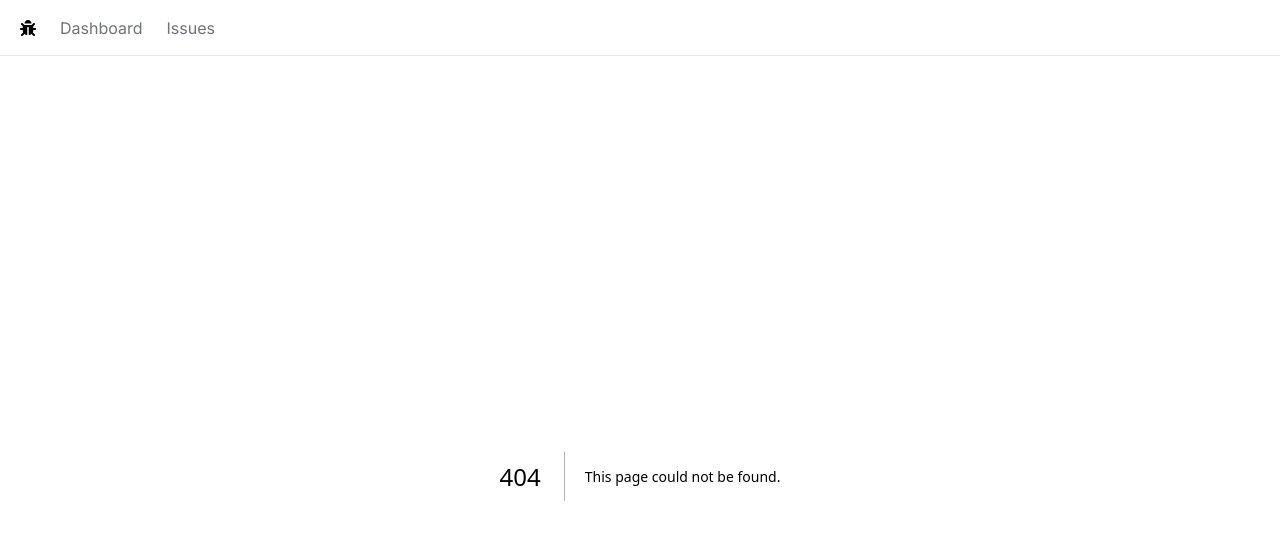
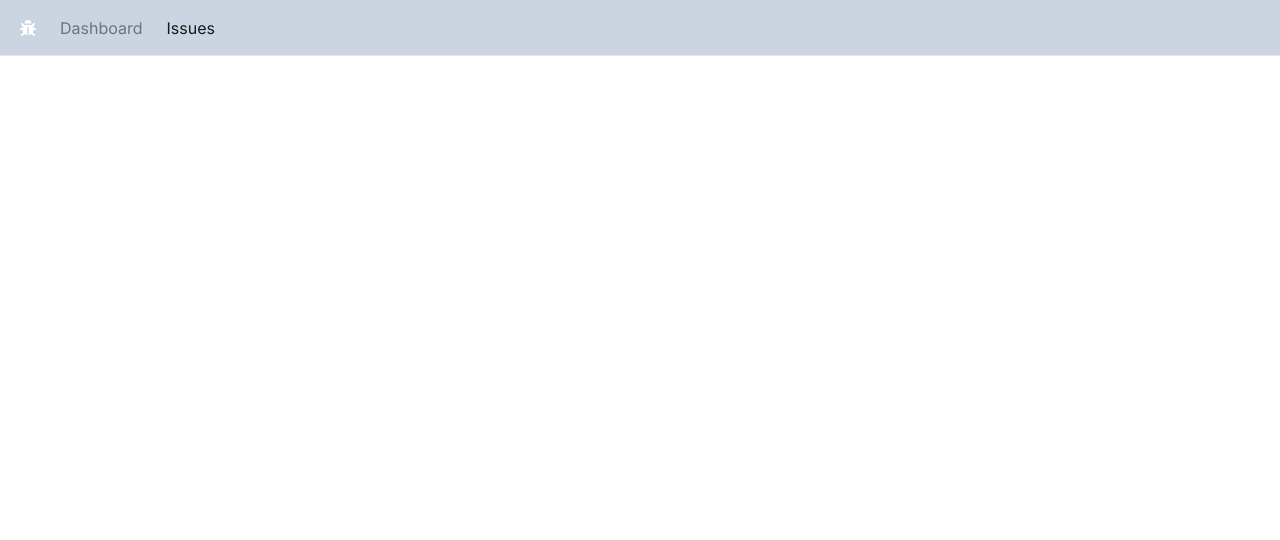
Before and after one commit to StanoievDragan/issue-tracker, a Next.js app: page /issues in a window 1280 px wide. Before the commit this address had no page. Shown: the top 540 px of the page. Built offline with nearby package versions, Linux system fonts and the light colour scheme.

Commit message:
style link navbar

```diff
--- a/app/NavBar.tsx
+++ b/app/NavBar.tsx
@@ -1,18 +1,30 @@
+'use client';
 import React from 'react';
 import Link from "next/link";
-import { FaBug } from "react-icons/fa";
+import {FaBug} from "react-icons/fa";
+import {usePathname} from "next/navigation";
+import classNames from "classnames";
 
 const NavBar = () => {
+    const currentPath = usePathname();
+
+
     const links = [
-        { label: 'Dashboard', href: '/'},
-        { label: 'Issues', href: '/issues'},
+        {label: 'Dashboard', href: '/'},
+        {label: 'Issues', href: '/issues'},
     ]
 
     return (
-        <nav className={"flex space-x-6 border-b mb-5 px-5 h-14 items-center"}>
-            <Link href={'/'}><FaBug /></Link>
+        <nav className={"flex space-x-6 border-b mb-5 px-5 h-14 items-center bg-slate-300"}>
+            <Link href={'/'}><FaBug/></Link>
             <ul className={"flex space-x-6"}>
-                {links.map(link => <Link key={link.href} className={"text-zinc-500 hover:text-zinc-800 transition-colors"} href={link.href}>{link.label}</Link>)}
+                {links.map(link => <Link key={link.href}
+                                         className={classNames({
+                                             'text-zinc-900': link.href == currentPath,
+                                             'text-zinc-500': link.href !== currentPath,
+                                             'hover:text-zinc-800 transition-colors': true
+                                         })}
+                                         href={link.href}>{link.label}</Link>)}
             </ul>
         </nav>
     );
--- /dev/null
+++ b/app/issues/page.tsx
@@ -0,0 +1,11 @@
+import React from 'react';
+
+const IssuesPage = () => {
+    return (
+        <div>
+
+        </div>
+    );
+};
+
+export default IssuesPage;
--- a/package.json
+++ b/package.json
@@ -9,6 +9,7 @@
     "lint": "next lint"
   },
   "dependencies": {
+    "classnames": "^2.3.2",
     "next": "14.1.0",
     "react": "^18",
     "react-dom": "^18",
```
Also changed, not shown: 1 other file (tests, documents, lock files or other folders).
